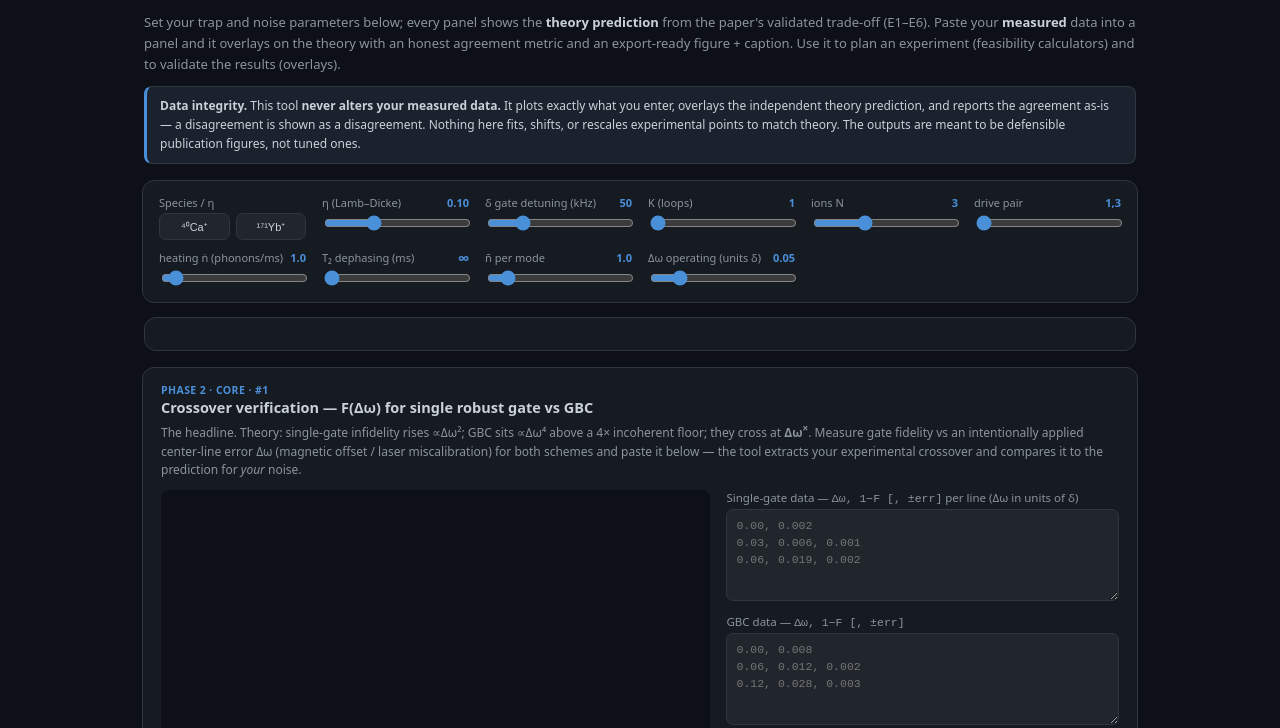
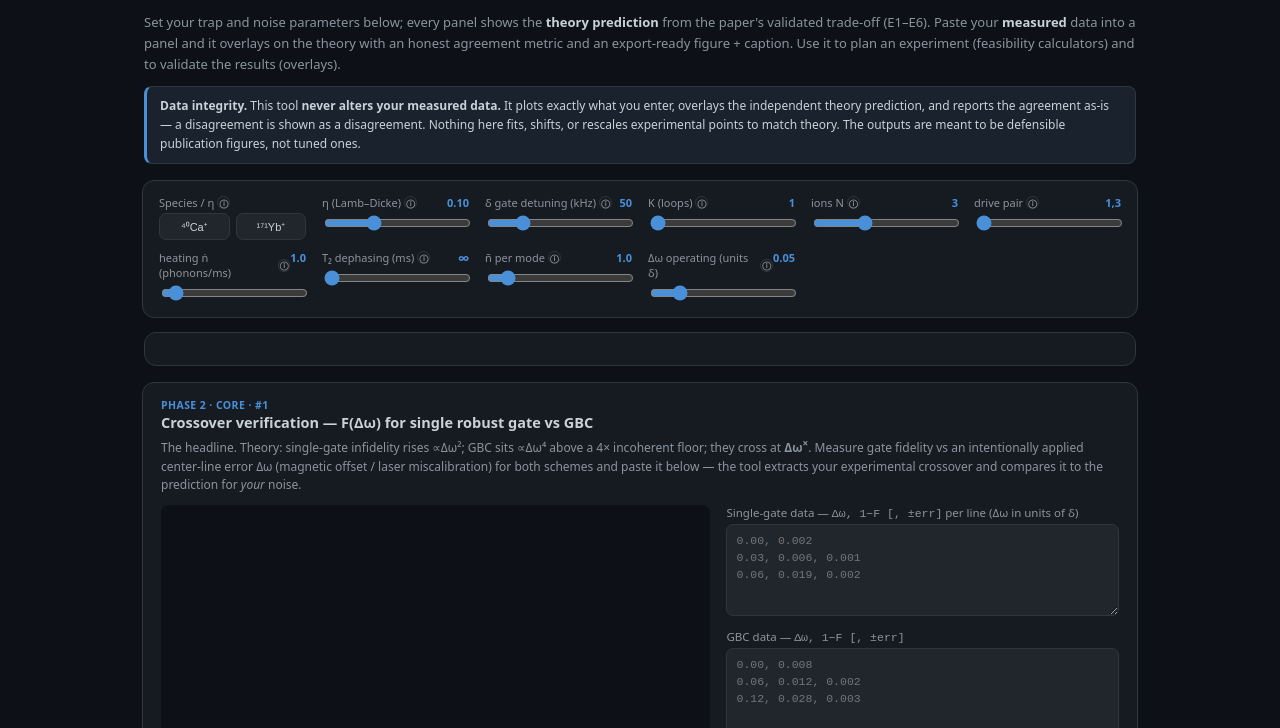
Before and after one commit to siridech-bo/CiRA-QuantumSim, a website: page ion-validation.html in a window 1280 px wide. Shown: the part 72-800 px from the top of the page. Drawn offline with Linux system fonts and the light colour scheme.

Commit message:
feat(ion): per-parameter info tooltips on the validation config bar
Add a hover "ⓘ" badge to each of the 10 config controls (species/η, δ, K, N,
drive pair, heating ṅ, T₂, n̄, Δω) with a concise physics explanation — meaning,
formula, effect on the trade-off, and typical values — so an experimentalist can
read each knob without leaving the page. CSS-only tooltip; control ids unchanged.

Co-Authored-By: Claude Opus 4.8 <noreply@anthropic.com>

```diff
--- a/ion-validation.html
+++ b/ion-validation.html
@@ -27,6 +27,14 @@
     .iv-row { display: flex; flex-direction: column; gap: 3px; }
     .iv-row label { font-size: 11px; color: var(--muted); display: flex; justify-content: space-between; }
     .iv-row label .v { color: var(--accent); font-weight: 650; }
+    .iv-row label > span:first-child { display: inline-flex; align-items: center; gap: 3px; }
+    .tip { display: inline-flex; align-items: center; justify-content: center; width: 13px; height: 13px; border: 1px solid var(--border);
+      border-radius: 50%; font-size: 8.5px; font-weight: 700; color: var(--muted); cursor: help; position: relative; }
+    .tip:hover { color: var(--accent); border-color: var(--accent); }
+    .tip:hover::after { content: attr(data-tip); position: absolute; left: -4px; top: 155%; z-index: 60; width: 234px;
+      background: var(--panel); border: 1px solid var(--accent); border-radius: 8px; padding: 8px 10px;
+      font: 400 11px/1.5 system-ui, sans-serif; color: var(--text); text-transform: none; letter-spacing: normal;
+      box-shadow: 0 6px 22px rgba(0,0,0,.5); pointer-events: none; }
     .iv-row input[type=range] { width: 100%; }
     .iv-row select, .iv-row input[type=number] { background: var(--btn); color: var(--text); border: 1px solid var(--border); border-radius: 7px; padding: 4px 7px; font-size: 12px; }
     .iv-presets { display: flex; gap: 6px; } .iv-presets button { flex: 1; font-size: 11px; border: 1px solid var(--border); background: var(--btn); color: var(--text); border-radius: 7px; padding: 5px 6px; cursor: pointer; }
@@ -77,16 +85,16 @@
       fits, shifts, or rescales experimental points to match theory. The outputs are meant to be defensible publication figures, not tuned ones.</div>
 
     <div class="iv-ctrls">
-      <div class="iv-row"><label>Species / η</label><div class="iv-presets"><button id="p-ca" data-eta="0.10">⁴⁰Ca⁺</button><button id="p-yb" data-eta="0.19">¹⁷¹Yb⁺</button></div></div>
-      <div class="iv-row"><label>η (Lamb–Dicke) <span class="v" id="v-eta">0.10</span></label><input id="c-eta" type="range" min="0.03" max="0.25" step="0.005" value="0.10" /></div>
-      <div class="iv-row"><label>δ gate detuning (kHz) <span class="v" id="v-delta">50</span></label><input id="c-delta" type="range" min="10" max="200" step="5" value="50" /></div>
-      <div class="iv-row"><label>K (loops) <span class="v" id="v-K">1</span></label><input id="c-K" type="range" min="1" max="3" step="1" value="1" /></div>
-      <div class="iv-row"><label>ions N <span class="v" id="v-N">3</span></label><input id="c-N" type="range" min="2" max="5" step="1" value="3" /></div>
-      <div class="iv-row"><label>drive pair <span class="v" id="v-pair">1,3</span></label><input id="c-pair" type="range" min="0" max="0" step="1" value="0" /></div>
-      <div class="iv-row"><label>heating ṅ (phonons/ms) <span class="v" id="v-ndot">1.0</span></label><input id="c-ndot" type="range" min="0" max="20" step="0.25" value="1.0" /></div>
-      <div class="iv-row"><label>T₂ dephasing (ms) <span class="v" id="v-T2">∞</span></label><input id="c-T2" type="range" min="0" max="100" step="1" value="0" /></div>
-      <div class="iv-row"><label>n̄ per mode <span class="v" id="v-nbar">1.0</span></label><input id="c-nbar" type="range" min="0" max="10" step="0.5" value="1" /></div>
-      <div class="iv-row"><label>Δω operating (units δ) <span class="v" id="v-dw">0.05</span></label><input id="c-dw" type="range" min="0" max="0.3" step="0.005" value="0.05" /></div>
+      <div class="iv-row"><label><span>Species / η <span class="tip" data-tip="Qubit species preset, sets the Lamb–Dicke parameter η: ⁴⁰Ca⁺ optical ≈0.10, ¹⁷¹Yb⁺ Raman ≈0.19. The trade-off is species-independent in these dimensionless units — only the required drive (Ω∝1/η) differs.">ⓘ</span></span></label><div class="iv-presets"><button id="p-ca" data-eta="0.10">⁴⁰Ca⁺</button><button id="p-yb" data-eta="0.19">¹⁷¹Yb⁺</button></div></div>
+      <div class="iv-row"><label><span>η (Lamb–Dicke) <span class="tip" data-tip="η = k·√(ℏ/2mω_z): the ion's motional coupling to the laser. Sets the closure drive Ω=δ/(2η√K). Typical 0.05–0.2. Does NOT move the crossover — the map is η-independent.">ⓘ</span></span><span class="v" id="v-eta">0.10</span></label><input id="c-eta" type="range" min="0.03" max="0.25" step="0.005" value="0.10" /></div>
+      <div class="iv-row"><label><span>δ gate detuning (kHz) <span class="tip" data-tip="Drive detuning from the target (COM) sideband — the physical frequency unit (δ≡1 dimensionless). Sets the gate time τ=2πK/δ and converts every dimensionless quantity to Hz/µs. Typical 20–100 kHz.">ⓘ</span></span><span class="v" id="v-delta">50</span></label><input id="c-delta" type="range" min="10" max="200" step="5" value="50" /></div>
+      <div class="iv-row"><label><span>K (loops) <span class="tip" data-tip="Number of phase-space loops the target mode closes during the gate. τ=2πK/δ, so larger K = longer, gentler gate at lower peak drive. Usually 1.">ⓘ</span></span><span class="v" id="v-K">1</span></label><input id="c-K" type="range" min="1" max="3" step="1" value="1" /></div>
+      <div class="iv-row"><label><span>ions N <span class="tip" data-tip="Number of ions in the linear chain. Sets the Coulomb normal-mode spectrum (COM + N−1 spectators) used by the waveform, bandwidth, peak-drive, and spectator-load panels.">ⓘ</span></span><span class="v" id="v-N">3</span></label><input id="c-N" type="range" min="2" max="5" step="1" value="3" /></div>
+      <div class="iv-row"><label><span>drive pair <span class="tip" data-tip="Which two ions the MS gate entangles (1-indexed). Only this pair is quantum; the other ions still shape every mode. Changes the per-mode couplings and the spectator load.">ⓘ</span></span><span class="v" id="v-pair">1,3</span></label><input id="c-pair" type="range" min="0" max="0" step="1" value="0" /></div>
+      <div class="iv-row"><label><span>heating ṅ (phonons/ms) <span class="tip" data-tip="Trap motional heating rate ṅ=d⟨n⟩/dt → dimensionless κ=ṅ/δ. The dominant incoherent-error knob: it sets the crossover Δω× (∝√I_incoh). Good traps: 0.1–10 phonons/ms.">ⓘ</span></span><span class="v" id="v-ndot">1.0</span></label><input id="c-ndot" type="range" min="0" max="20" step="0.25" value="1.0" /></div>
+      <div class="iv-row"><label><span>T₂ dephasing (ms) <span class="tip" data-tip="Qubit coherence time (∞ = off). Adds a dephasing term γ_φ=1/(T₂·δ) to the incoherent floor. Set to your measured T₂; slide to ∞ to ignore dephasing.">ⓘ</span></span><span class="v" id="v-T2">∞</span></label><input id="c-T2" type="range" min="0" max="100" step="1" value="0" /></div>
+      <div class="iv-row"><label><span>n̄ per mode <span class="tip" data-tip="Mean thermal phonon occupation after cooling. Heating error scales as (2n̄+1), so colder = lower incoherent floor. Doppler-cooled ~5–15; ground-state-cooled ~0.">ⓘ</span></span><span class="v" id="v-nbar">1.0</span></label><input id="c-nbar" type="range" min="0" max="10" step="0.5" value="1" /></div>
+      <div class="iv-row"><label><span>Δω operating (units δ) <span class="tip" data-tip="Your actual asymmetric (center-line) error: a common σ_z drift on BOTH qubits — e.g. magnetic-field offset or laser-frequency miscalibration — in units of δ. Compare it to the crossover Δω× to decide single gate vs GBC.">ⓘ</span></span><span class="v" id="v-dw">0.05</span></label><input id="c-dw" type="range" min="0" max="0.3" step="0.005" value="0.05" /></div>
     </div>
 
     <div class="iv-rec" id="iv-rec"></div>
```
